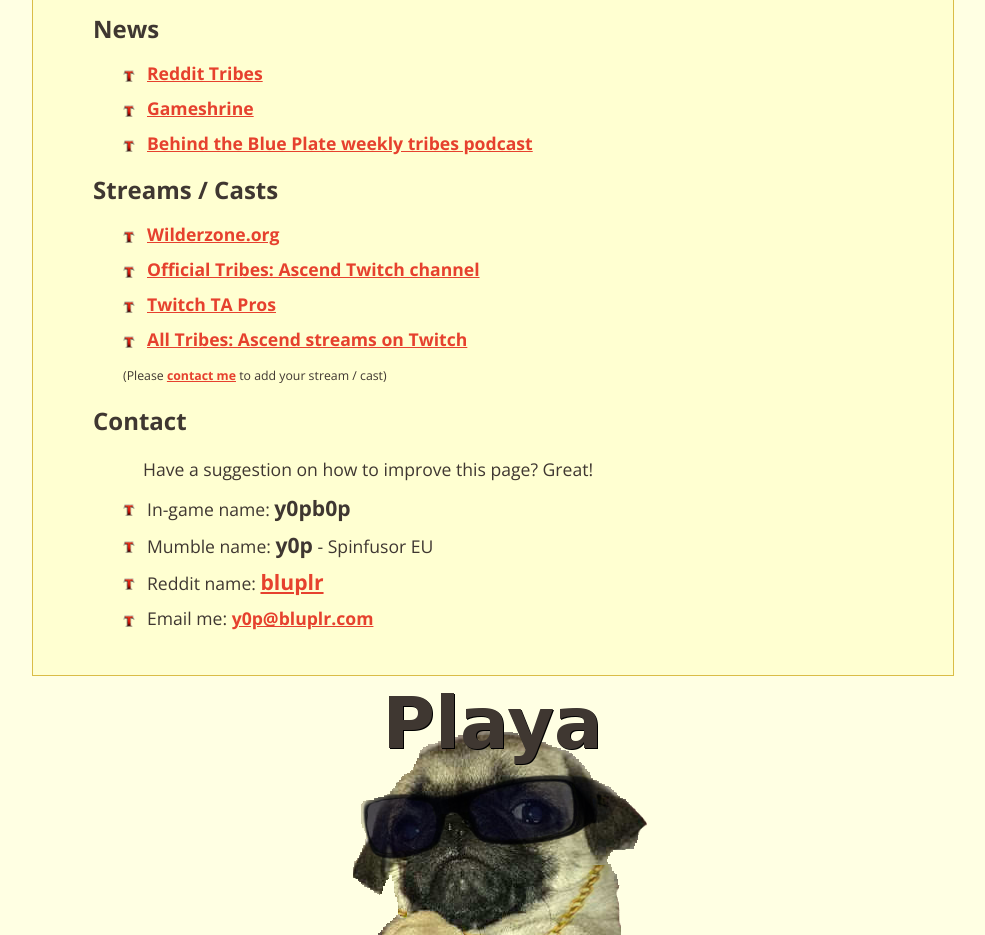
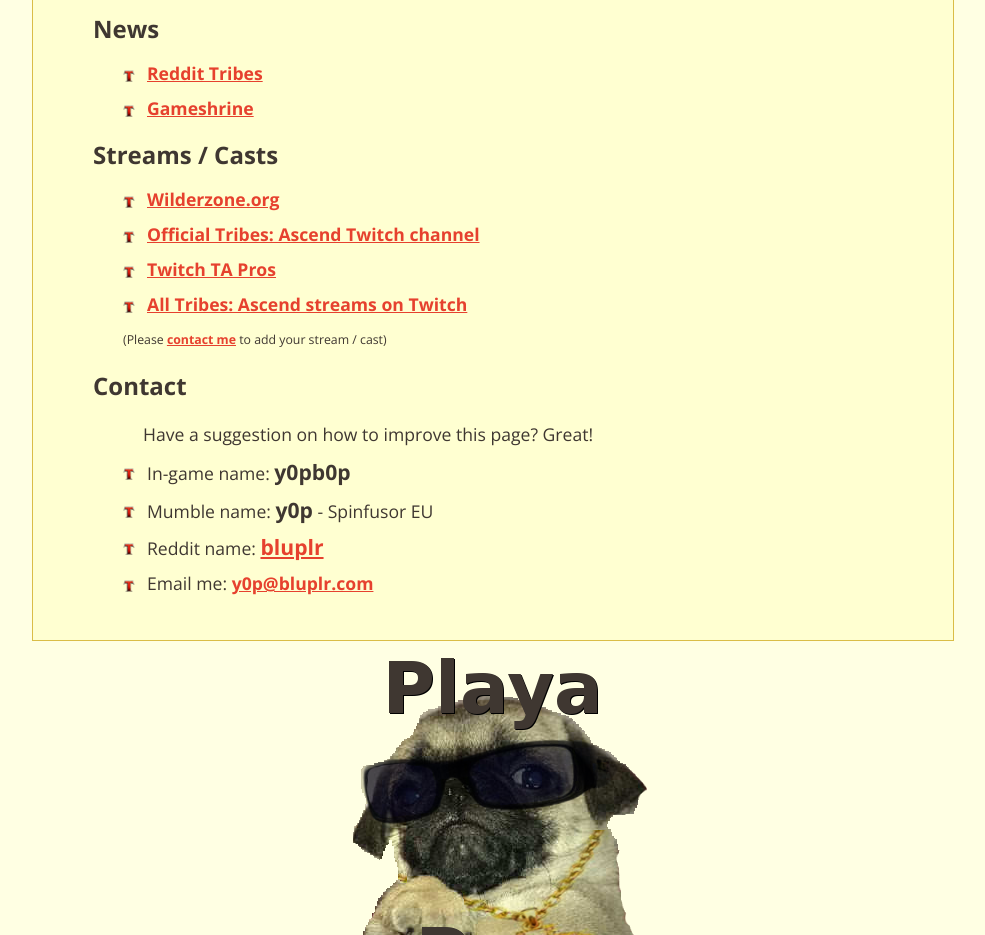
Before and after one commit to mikesligo/playapug, a plain HTML site: page index.html in a window 1280 px wide. Shown: the part 3980-4915 px from the top of the page, without its empty margins (147-1132 px from the left). Drawn offline with nearby package versions, Linux system fonts and the light colour scheme.

Commit message:
No more behind the blue plate

```diff
--- a/index.html
+++ b/index.html
@@ -156,9 +156,6 @@
           <li>
           <p><a href="http://www.gameshrine.org/">Gameshrine</a></p>
           </li>
-          <li>
-          <p><a href="http://www.twitch.tv/behindtheblueplate">Behind the Blue Plate weekly tribes podcast</a></p>
-          </li>
         </ul>
       </div>
       <div class="header2" >
```
